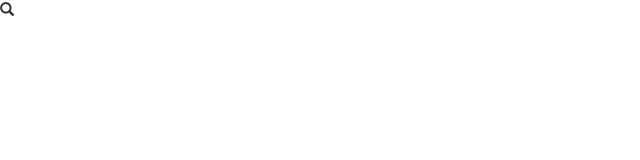
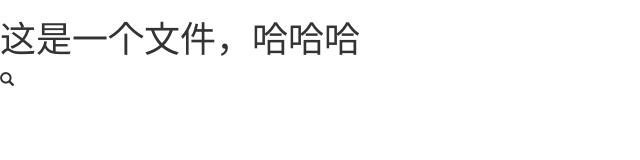
Before and after one commit to 2355360402/github, a plain HTML site: page index.html in a window 1280 px wide. Shown: the whole page, without its empty margins (0-640 px from the left). Drawn offline with nearby package versions, Linux system fonts and the light colour scheme.

Commit message:
首页版本2
更新了标题和页面内容

```diff
--- a/index.html
+++ b/index.html
@@ -3,11 +3,11 @@
 <head>
 <meta charset="utf-8">
 <link rel="stylesheet" type="text/css" href="index/static/bootstrap.min.css">
-<title>无标题文档</title>
+<title>权志龙</title>
 </head>
 
 <body>
-
+<h1>这是一个文件，哈哈哈</h1>
 <span class="glyphicon glyphicon-search" ></span>
 
 </body>
```
